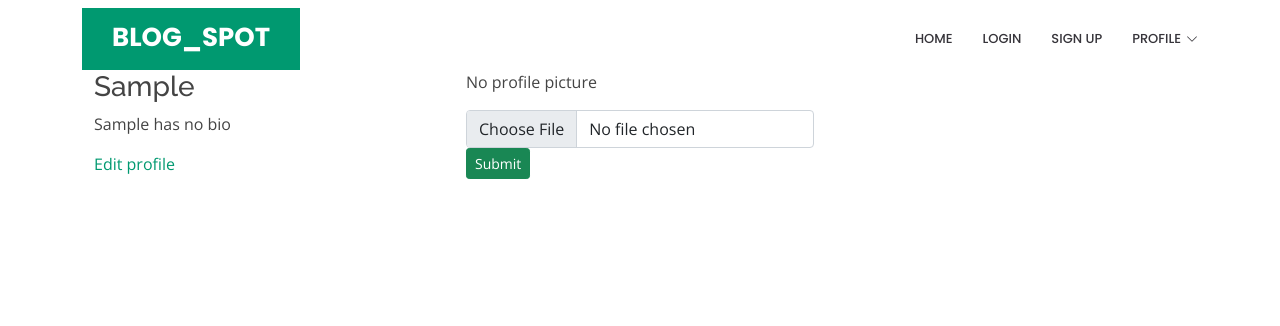
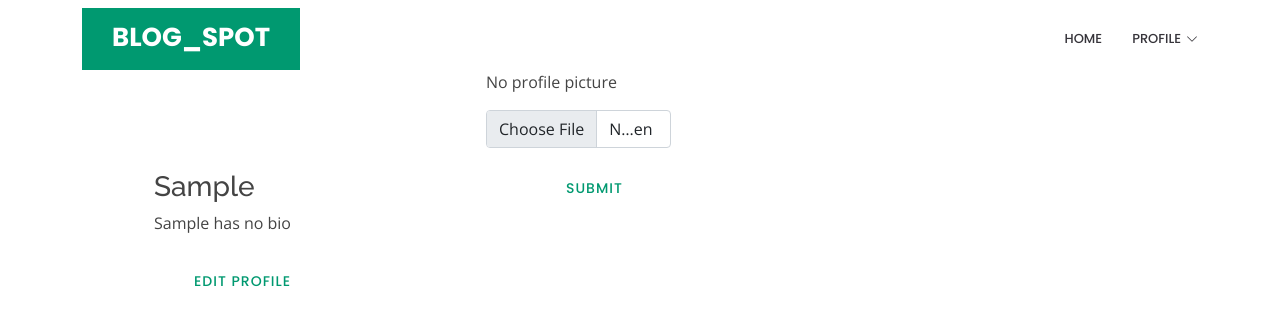
Before and after one commit to otienonick/Blog_Flask, a Flask app: a page that uses app/templates/base.html in a window 1280 px wide. Shown: the top 326 px of the page. Run offline with Flask 2, Linux system fonts and the light colour scheme; the visitor is signed in with stand-in values (Sample User, id 1); data comes from the database, SQL or seed files in the repository; some libraries are stand-ins or nearby versions.

Commit message:
added profile pic path and bio collumns

```diff
--- a/app/__init__.py
+++ b/app/__init__.py
@@ -4,12 +4,15 @@
 from flask_uploads import UploadSet,configure_uploads,IMAGES
 from flask_mail import Mail
 from flask_login import LoginManager
+from flask_bootstrap import Bootstrap
+
 
 
 
 db = SQLAlchemy()
 mail = Mail()
 photos = UploadSet('photos',IMAGES)
+bootstrap  =Bootstrap()
 
 
 
@@ -31,6 +34,8 @@
     db.init_app(app)
     login_manager.init_app(app)
     mail.init_app(app)
+    bootstrap.init_app(app)
+
 
 
     #registering the blueprint
--- a/app/models.py
+++ b/app/models.py
@@ -28,3 +28,5 @@
     username= db.Column(db.String(150),index = True)
     password =  db.Column(db.String(150))
     date_created = db.Column(db.DateTime(timezone =True),default = func.now())
+    bio = db.Column(db.String(255))
+    profile_pic_path = db.Column(db.String())
--- a/app/static/css/index.css
+++ b/app/static/css/index.css
@@ -410,3 +410,16 @@
 background-color: #ebeff8;
 color: #8D8D8D;
 }
+
+
+.form-content a {
+  color: #fff;
+
+}
+.form-content a:hover {
+  text-decoration: underline;
+
+}
+.down{
+  margin-top: 10%;
+}
--- a/app/templates/auth/register.html
+++ b/app/templates/auth/register.html
@@ -2,6 +2,8 @@
 {%block title%}SignUp{% endblock%}
 
 {%block content%}
+
+
 <div class="container">
   <div class="form-body">
       <div class="row">
@@ -30,7 +32,7 @@
                                   <button id="submit" type="submit" class="btn btn-primary">Register</button>
                               </div>
                       </form>
-                      <p>Already have an account?<a href="{{url_for('auth.login')}}">Sign in</a></p>
+                      <p>Already have an account?<a href="{{url_for('auth.login')}}"><span class="mx-2">Sign In</span></a></p>
 
                   </div>
               </div>
--- a/app/templates/base.html
+++ b/app/templates/base.html
@@ -11,6 +11,8 @@
 
   <!-- Google Fonts -->
   <link href="https://fonts.googleapis.com/css?family=Open+Sans:300,300i,400,400i,600,600i,700,700i|Raleway:300,300i,400,400i,500,500i,600,600i,700,700i|Poppins:300,300i,400,400i,500,500i,600,600i,700,700i" rel="stylesheet">
+  <link rel="stylesheet" href="https://pro.fontawesome.com/releases/v5.10.0/css/all.css" integrity="sha384-AYmEC3Yw5cVb3ZcuHtOA93w35dYTsvhLPVnYs9eStHfGJvOvKxVfELGroGkvsg+p" crossorigin="anonymous"/>
+
 
   <!-- Vendor CSS Files -->
   <!-- CSS only -->
@@ -41,14 +43,17 @@
         <nav id="navbar" class="navbar">
           <ul>
             <li><a class="nav-link scrollto " href="/">Home</a></li>
-            <li><a class="nav-link scrollto" href="{{url_for('auth.login')}}">Login</a></li>
-            <li><a class="nav-link scrollto" href="{{url_for('auth.sign_up')}}">Sign Up</a></li>
+            {% if current_user.is_authenticated%}
             <li class="dropdown"><a href="#"><span>Profile</span> <i class="bi bi-chevron-down"></i></a>
               <ul>
-                <li><a href="/profile">Profile</a></li>
+                <li><a href="{{url_for('main.profile',uname = current_user.username)}}"> {{current_user.username}}'s Profile</a></li>
                 <li><a href="{{url_for('auth.sign_out')}}">Logout</a></li>
               </ul>
             </li>
+            {%else%}
+            <li><a class="nav-link scrollto" href="{{url_for('auth.login')}}">Login</a></li>
+            <li><a class="nav-link scrollto" href="{{url_for('auth.sign_up')}}">Sign Up</a></li>
+            {%endif%}
           </ul>
           <i class="bi bi-list mobile-nav-toggle"></i>
         </nav>
@@ -57,6 +62,28 @@
       </div>
     </div>
   </header>
+
+  {%with messages  = get_flashed_messages(with_categories = True)%}
+  {% if messages%}
+  {% for category,message in messages%}
+  <div class="row   justify-content-center">
+    <div class=" text-center alert alert-error col-6 mx-5">
+  {% if category == 'error'%}
+  <div class="alert alert-danger alter-dismissible fade show" role="alert">
+  {{message}}
+  <button type="button" class="btn-close" data-bs-dismiss="alert"></button>
+  {%else%}
+  <div class="alert alert-success alter-dismissible fade show" role="alert">
+    {{message}}
+    <button type="button" class="btn-close" data-bs-dismiss="alert"></button>
+  {% endif%}
+  </div>
+  </div>
+  {% endfor%}
+  </div>
+  {% endif%}
+  {% endwith%}
+
 
 
         <div class="container">
--- a/app/templates/profile/profile.html
+++ b/app/templates/profile/profile.html
@@ -1,15 +1,27 @@
 {% extends 'base.html'%}
 {% import 'bootstrap/wtf.html' as wtf%}
+
+{% block styles%}
+    {{ super() }}
+    <link rel="stylesheet" href="{{url_for('static',filename='css/bootstrap.min.css')}}"/>
+    <link rel="stylesheet" href="{{url_for('static',filename='css/index.css')}}"/>
+
+    {% endblock %}
+
+    {% block scripts%}
+    {{ super() }}
+    <script src="{{url_for('static',filename='js/bootstrap.min.js')}}"></script>
+    {% endblock %}
 
 
 {% block content %}
 
 <div class="container">
 
-<div class="row">
+<div class="row mx-5">
 
 
-  <div class="col-md-4">
+  <div class=" down col-md-4">
     <h3> {{user.username| capitalize}} </h3>
 
     {% if user.bio %}
@@ -20,14 +32,14 @@
     {% endif %}
 
     {% if user == current_user %}
-      <a href="{{url_for('main.update_profile',uname = user.username)}}">Edit profile</a>
+      <a class="btn-primary" href="{{url_for('main.update_profile',uname=user.username)}}">Edit profile</a>
     {% endif %}
 
   </div>
   <div class="col-md-4">
     {% if user.profile_pic_path %}
 
-    <img src="{{url_for('static',filename = user.profile_pic_path)}}" alt="" class="img-thumbnail">
+    <img src="{{url_for('static',filename=user.profile_pic_path)}}" alt="" class="img-thumbnail rounded-circle mb-3">
 
     {%else%}
 
@@ -36,10 +48,12 @@
     {% endif %}
 
     {% if user == current_user %}
-    <form  action="{{url_for('main.update_pic',uname = user.username)}}" method="post" enctype = "multipart/form-data">
+    <form  action="{{url_for('main.update_pic',uname=user.username)}}" method="post" enctype = "multipart/form-data">
 
-      <input type="file"  name="photo" class="form-control" required>
-      <input class="btn btn-success btn-sm" type="submit">
+      <input style="width: 60%;" type="file"  name="photo" class="form-control" required>
+      <div style="margin-left: 40px;margin-top: 10px;" class="text_center">
+      <input  class="btn btn-primary btn-sm" type="submit">
+      </div>
     </form>
       {% endif %}
   </div>
@@ -47,4 +61,5 @@
 
 </div>
 </div>
+
 {% endblock %}
--- a/app/templates/profile/update.html
+++ b/app/templates/profile/update.html
@@ -1,5 +1,6 @@
 {% extends 'base.html' %}
 {% import 'bootstrap/wtf.html' as wtf %}
+
 
 {% block content %}
 <div class="container">
```
Also changed, not shown: app/auth/views.py (+4 -5 lines), app/templates/auth/login.html (+7 -3 lines), migrations/versions/947c8315b071_.py (added, +39 -0 lines), migrations/versions/dcb0deaf0191_.py (added, +30 -0 lines), requirements.txt (+23 -25 lines), app/static/photos/327924-200.png (added).
